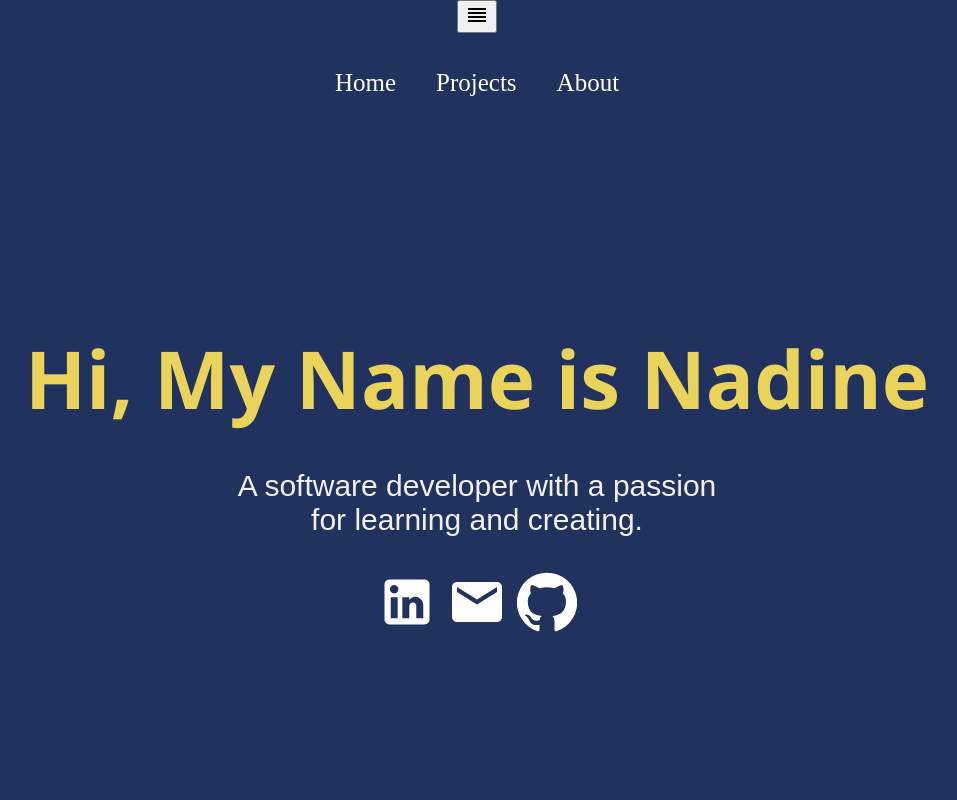
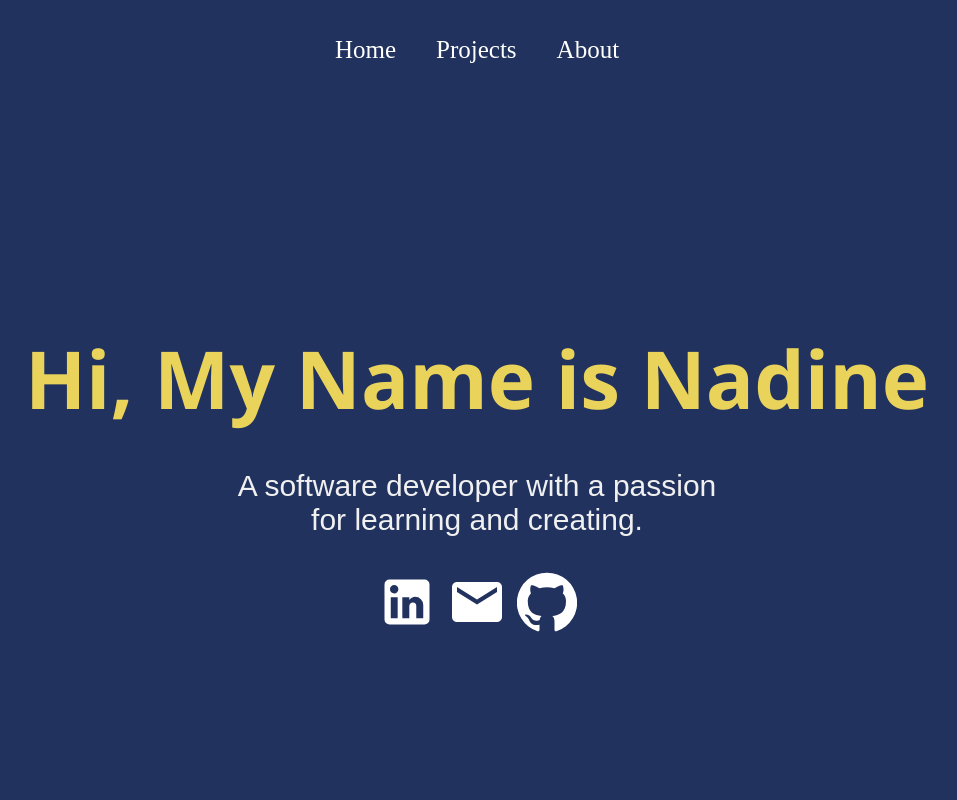
Before and after one commit to nadin3amanda/nadine-portfolio, a React (Create React App) app: page / in a window 1280 px wide. Shown: the top 800 px of the page, without its empty margins (163-1120 px from the left). Built offline with nearby package versions, Linux system fonts and the light colour scheme.

Commit message:
updates nav

```diff
--- a/src/components/Navbar.js
+++ b/src/components/Navbar.js
@@ -11,7 +11,7 @@ function Navbar() {
   }, [location]);
   return (
     <div className="navbar" id={expandNavbar ? "open" : "close"}>
-      <div className="toggle">
+      <div className="toggleButton">
         <button
           onClick={() => {
             setExpandNavbar((prev) => !prev);
--- a/src/styles/Navbar.css
+++ b/src/styles/Navbar.css
@@ -29,7 +29,7 @@
 }
 
 .toggleButton svg {
-  font-size: 50px;
+  font-size: 30px;
 }
 .toggleButton button {
   margin-right: 20px;
```
